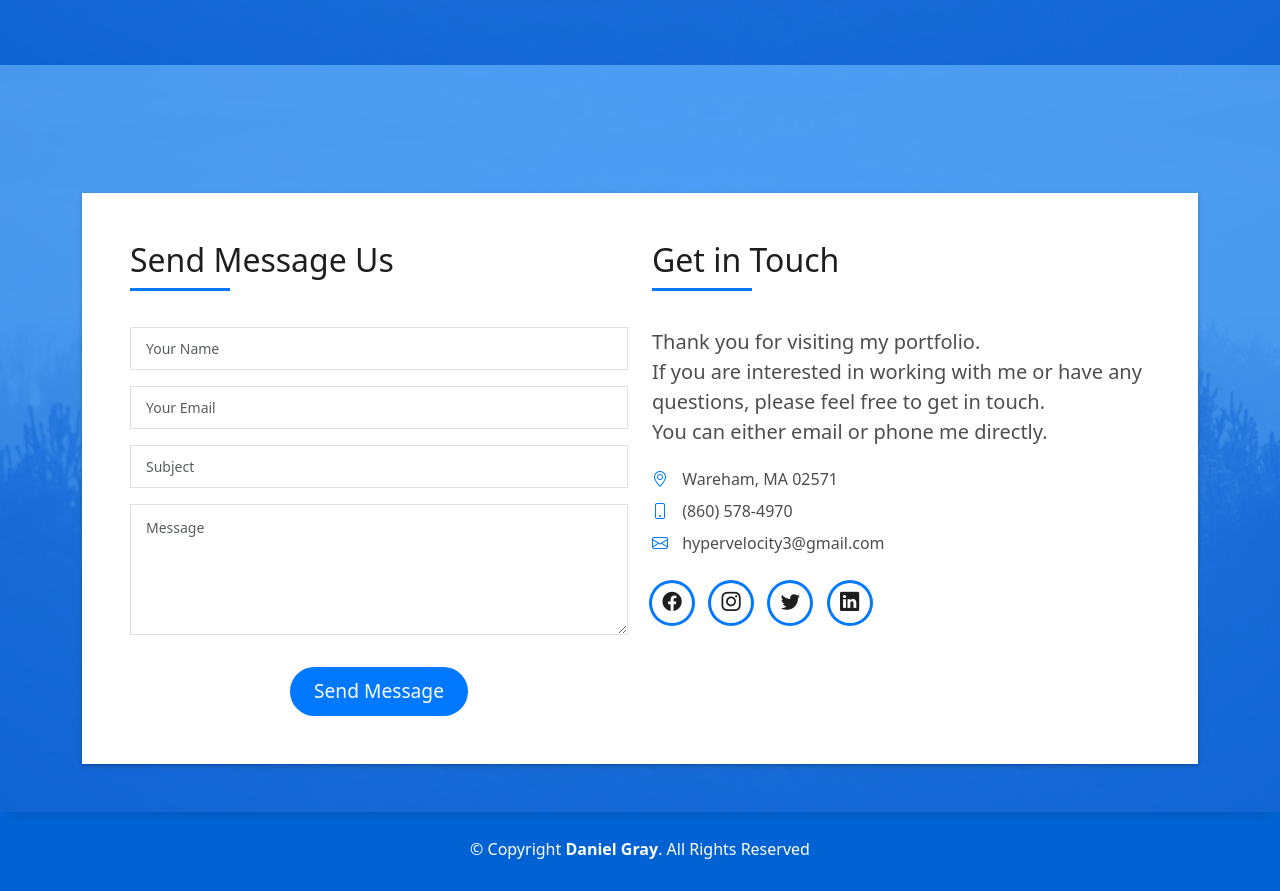
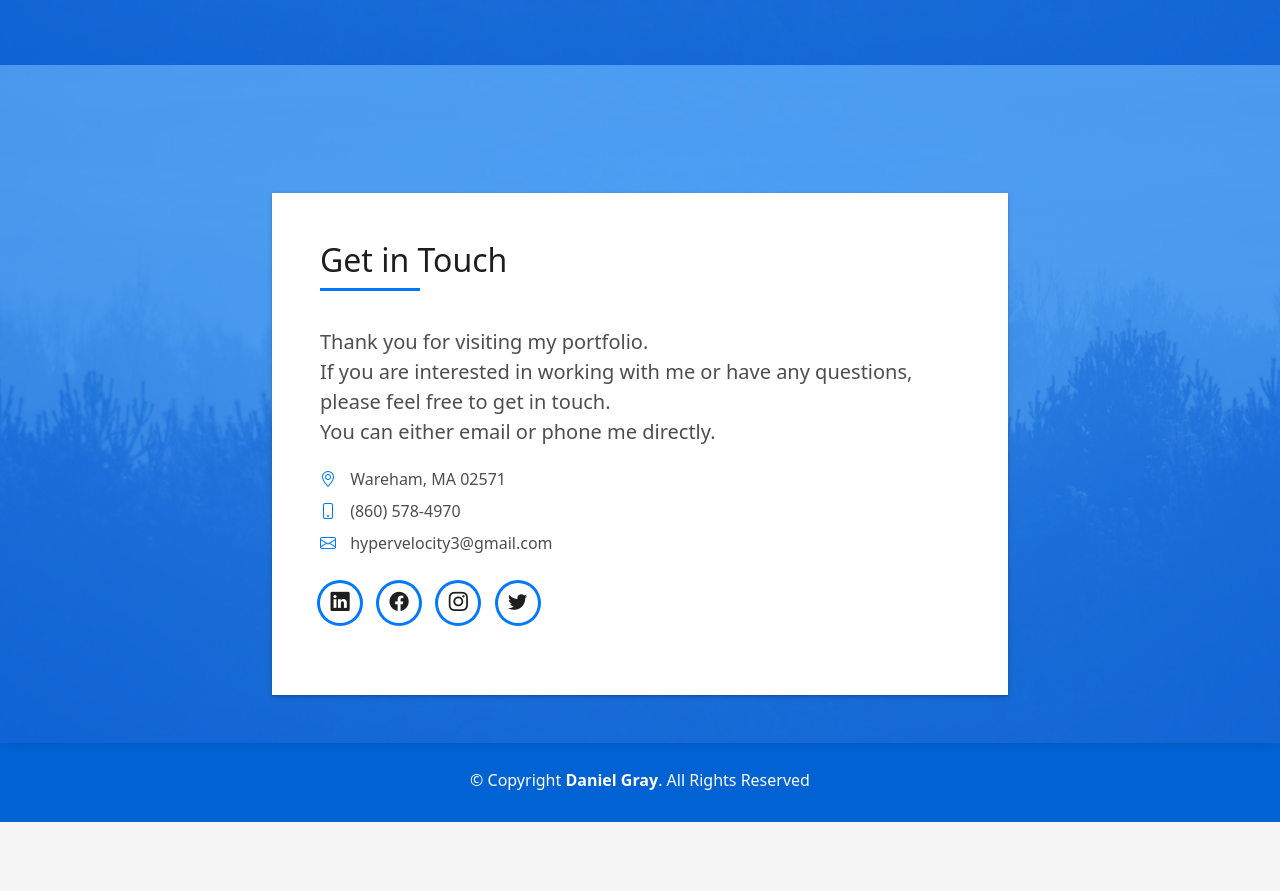
Before and after one commit to hyper-velocity/hyper-velocity.github.io, a plain HTML site: page index.html in a window 1280 px wide. Shown: the part 5420-6311 px from the top of the page. After the commit the page ends 6242 px from the top, so only its background shows below. Drawn offline with Linux system fonts and the light colour scheme.

Commit message:
updated contact section

```diff
--- a/index.html
+++ b/index.html
@@ -678,52 +678,9 @@
       <div class="overlay-mf"></div>
       <div class="container">
         <div class="row">
-          <div class="col-sm-12">
+          <div class="col-sm-8 mx-auto">
             <div class="contact-mf">
               <div id="contact" class="box-shadow-full">
-                <div class="row">
-                  <div class="col-md-6">
-                    <div class="title-box-2">
-                      <h5 class="title-left">
-                        Send Message Us
-                      </h5>
-                    </div>
-                    <div>
-                      <form action="forms/contact.php" method="post" role="form" class="php-email-form">
-                        <div class="row">
-                          <div class="col-md-12 mb-3">
-                            <div class="form-group">
-                              <input type="text" name="name" class="form-control" id="name" placeholder="Your Name" required>
-                            </div>
-                          </div>
-                          <div class="col-md-12 mb-3">
-                            <div class="form-group">
-                              <input type="email" class="form-control" name="email" id="email" placeholder="Your Email" required>
-                            </div>
-                          </div>
-                          <div class="col-md-12 mb-3">
-                            <div class="form-group">
-                              <input type="text" class="form-control" name="subject" id="subject" placeholder="Subject" required>
-                            </div>
-                          </div>
-                          <div class="col-md-12">
-                            <div class="form-group">
-                              <textarea class="form-control" name="message" rows="5" placeholder="Message" required></textarea>
-                            </div>
-                          </div>
-                          <div class="col-md-12 text-center my-3">
-                            <div class="loading">Loading</div>
-                            <div class="error-message"></div>
-                            <div class="sent-message">Your message has been sent. Thank you!</div>
-                          </div>
-                          <div class="col-md-12 text-center">
-                            <button type="submit" class="button button-a button-big button-rouded">Send Message</button>
-                          </div>
-                        </div>
-                      </form>
-                    </div>
-                  </div>
-                  <div class="col-md-6">
                 <div class="title-box-2 pt-4 pt-md-0">
                   <h5 class="title-left">
                     Get in Touch
@@ -743,13 +700,11 @@
                 </div>
                 <div class="socials">
                   <ul>
+                    <li><a href="https://www.linkedin.com/in/daniel-james-gray/"><span class="ico-circle"><i class="bi bi-linkedin"></i></span></a></li>
                     <li><a href=""><span class="ico-circle"><i class="bi bi-facebook"></i></span></a></li>
                     <li><a href=""><span class="ico-circle"><i class="bi bi-instagram"></i></span></a></li>
                     <li><a href=""><span class="ico-circle"><i class="bi bi-twitter"></i></span></a></li>
-                        <li><a href=""><span class="ico-circle"><i class="bi bi-linkedin"></i></span></a></li>
                   </ul>
-                    </div>
-                  </div>
                 </div>
               </div>
             </div>
```
Lines whose indentation alone changed are shown as unchanged.
